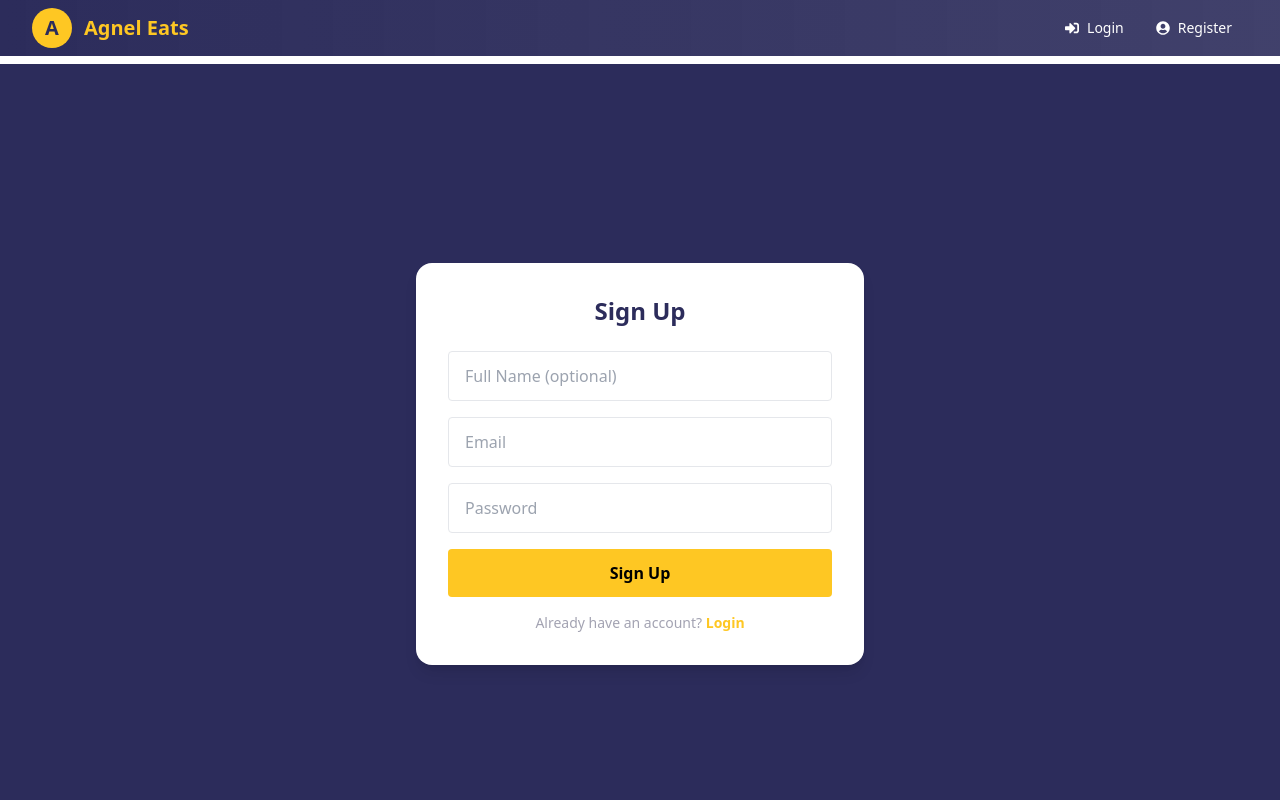
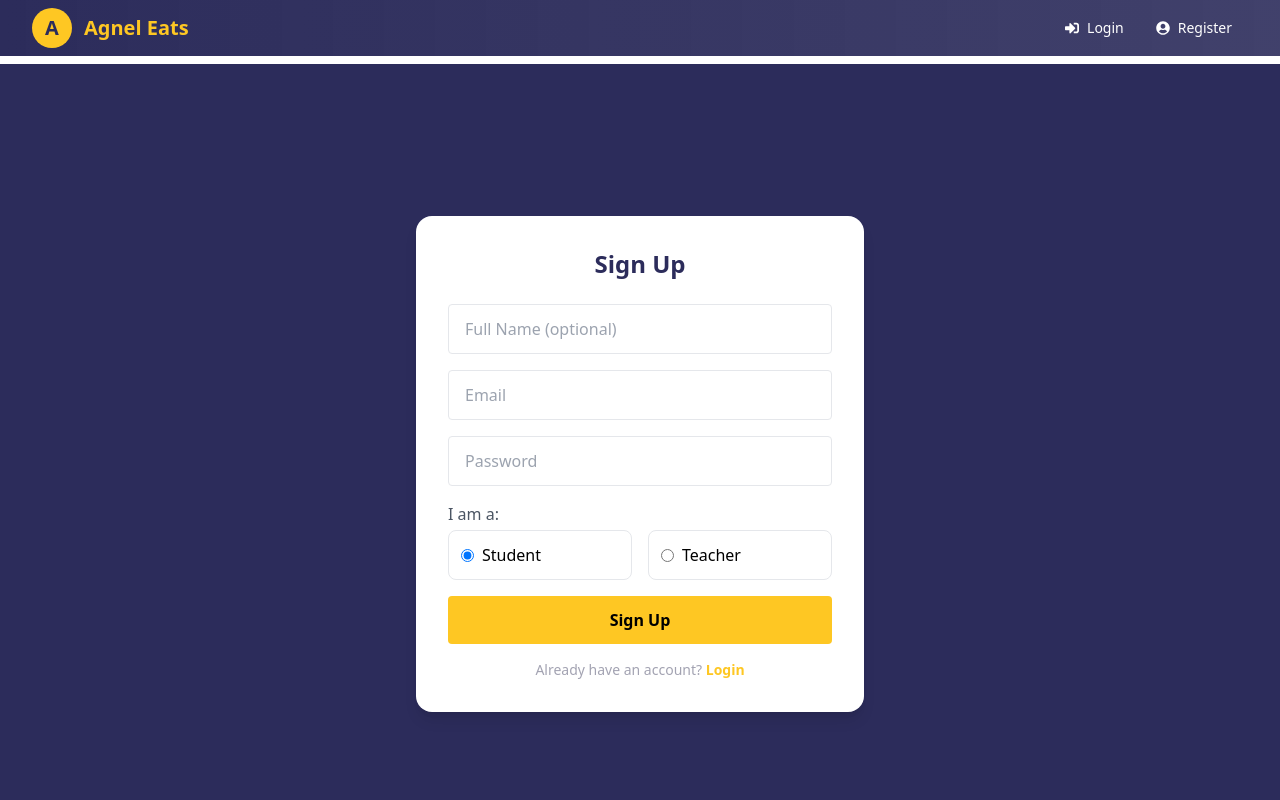
Before and after one commit to Siddesh-Pansare93/Canteen-Management, a React (Create React App) app in the folder Frontend/: page /signup in a window 1280 px wide. Shown: the top 800 px of the page. Built offline with nearby package versions, Linux system fonts and the light colour scheme; no server answers.

Commit message:
added user type while sin

```diff
--- a/Frontend/src/Pages/AuthContext.js
+++ b/Frontend/src/Pages/AuthContext.js
@@ -39,6 +39,7 @@ export const AuthProvider = ({ children }) => {
             role: backendUser?.role || user?.role || 'user',
             name: backendUser?.displayName || firebaseUser.displayName || user?.name || 'User',
             walletBalance: backendUser?.walletBalance || user?.walletBalance || 0,
+            userType: backendUser?.userType || user?.userType || 'student',
           };
 
           setUser(userData);
@@ -51,7 +52,8 @@ export const AuthProvider = ({ children }) => {
             email: firebaseUser.email,
             displayName: firebaseUser.displayName || '',
             role: user?.role || 'user',
-            name: firebaseUser.displayName || user?.name || 'User'
+            name: firebaseUser.displayName || user?.name || 'User',
+            userType: user?.userType || 'student',
           };
 
           setUser(userData);
--- a/Frontend/src/Pages/Settings.js
+++ b/Frontend/src/Pages/Settings.js
@@ -47,6 +47,10 @@ const Settings = () => {
                 <span>{user?.displayName || user?.name || 'Not set'}</span>
               </div>
               <div className="flex flex-col md:flex-row md:items-center">
+                <span className="w-32 text-gray-600 font-medium">User Type:</span>
+                <span className="capitalize">{user?.userType || 'Student'}</span>
+              </div>
+              <div className="flex flex-col md:flex-row md:items-center">
                 <span className="w-32 text-gray-600 font-medium">Role:</span>
                 <span className="capitalize">{user?.role || 'User'}</span>
               </div>
--- a/Frontend/src/Pages/SignUp.js
+++ b/Frontend/src/Pages/SignUp.js
@@ -11,6 +11,7 @@ const Signup = () => {
   const [email, setEmail] = useState("");
   const [password, setPassword] = useState("");
   const [name, setName] = useState("");
+  const [userType, setUserType] = useState("student"); // Default to student
   const [loading, setLoading] = useState(false);
   const navigate = useNavigate();
 
@@ -31,6 +32,7 @@ const Signup = () => {
           uid: firebaseUser.uid,
           email: firebaseUser.email,
           displayName: name || email.split('@')[0], // Use name or extract from email
+          userType: userType // Include user type
         });
 
         toast.success("Registration successful!");
@@ -82,6 +84,36 @@ const Signup = () => {
             onChange={(e) => setPassword(e.target.value)}
             required
           />
+
+          {/* User Type Selection */}
+          <div className="w-full">
+            <label className="block text-gray-600 mb-1">I am a:</label>
+            <div className="flex gap-4">
+              <label className="flex items-center p-3 border rounded-lg flex-1 cursor-pointer transition-all hover:bg-gray-50">
+                <input
+                  type="radio"
+                  name="userType"
+                  value="student"
+                  checked={userType === "student"}
+                  onChange={() => setUserType("student")}
+                  className="mr-2"
+                />
+                <span>Student</span>
+              </label>
+              <label className="flex items-center p-3 border rounded-lg flex-1 cursor-pointer transition-all hover:bg-gray-50">
+                <input
+                  type="radio"
+                  name="userType"
+                  value="teacher"
+                  checked={userType === "teacher"}
+                  onChange={() => setUserType("teacher")}
+                  className="mr-2"
+                />
+                <span>Teacher</span>
+              </label>
+            </div>
+          </div>
+
           <button
             type="submit"
             className="w-full bg-[#fec723] text-black font-semibold py-3 rounded hover:bg-yellow-400 transition flex items-center justify-center"
```
Also changed, not shown: 2 other files (tests, documents, lock files or other folders).
